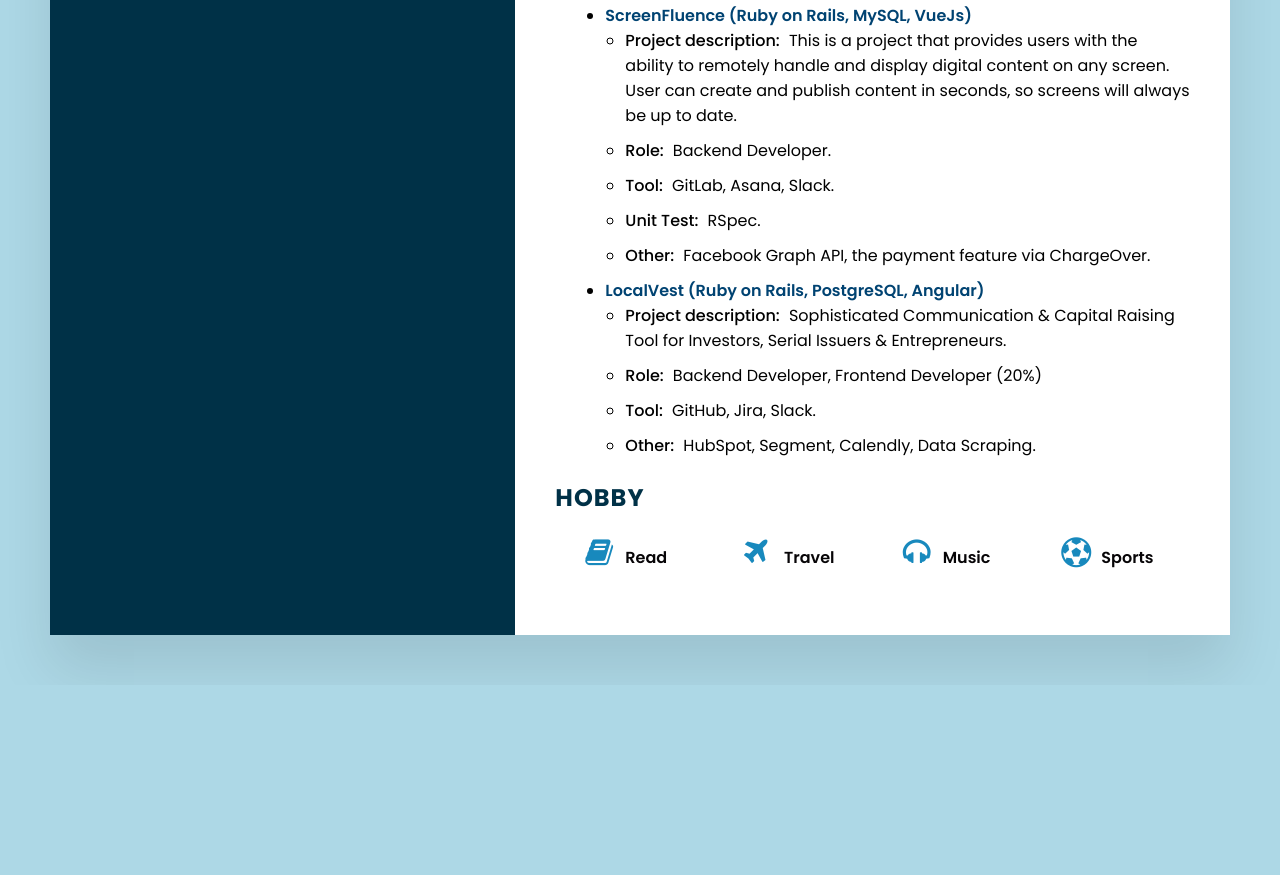
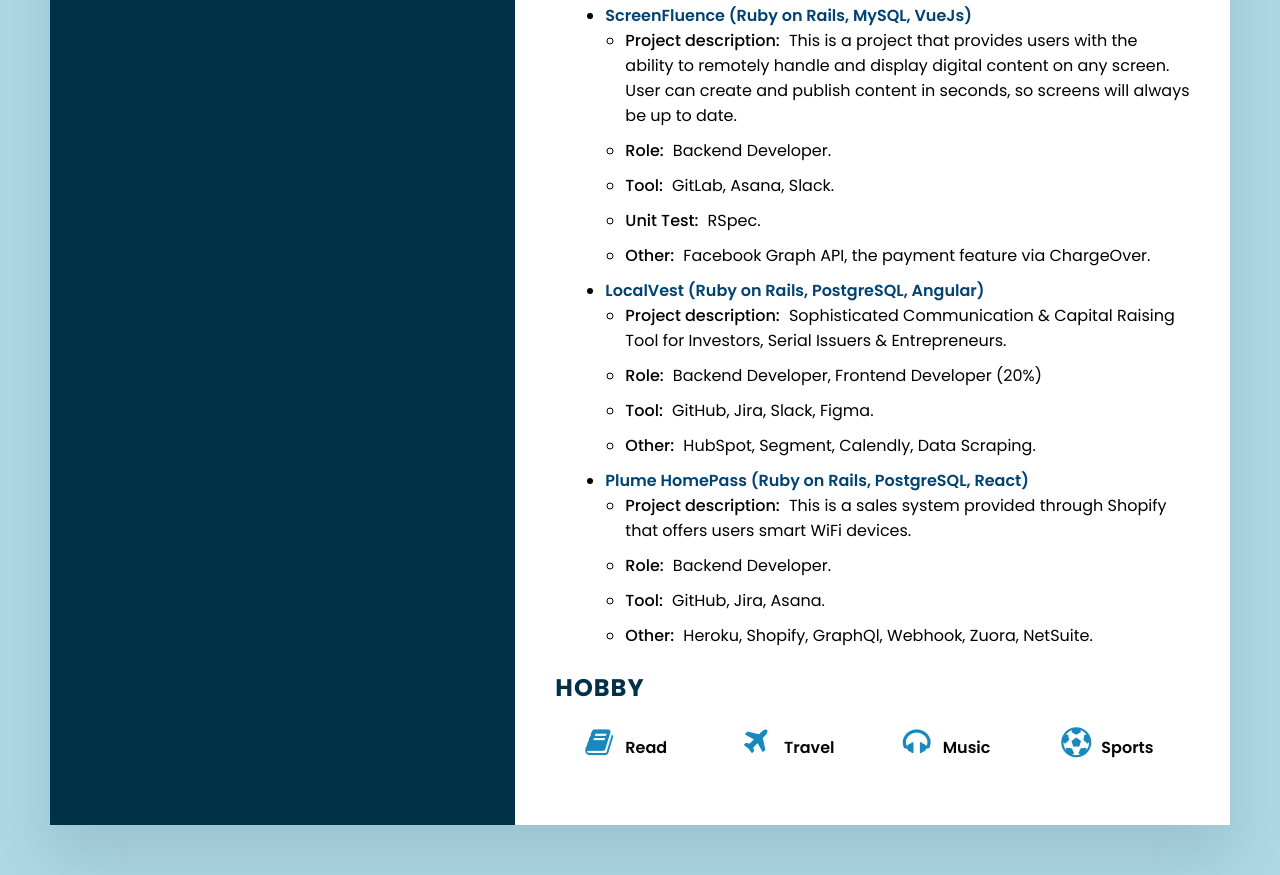
Before and after one commit to huucuongvn/huucuongvn.github.io, a plain HTML site: page index.html in a window 1280 px wide. Shown: the part 1322-2197 px from the top of the page. Before the commit the page ends 2007 px from the top, so only its background shows below. Drawn offline with Linux system fonts and the light colour scheme.

Commit message:
update project

```diff
--- a/index.html
+++ b/index.html
@@ -246,10 +246,28 @@
                                             <span class="description">Role: </span>Backend Developer, Frontend Developer (20%)
                                         </li>
                                         <li>
-                                            <span class="description">Tool: </span>GitHub, Jira, Slack.
+                                            <span class="description">Tool: </span>GitHub, Jira, Slack, Figma.
                                         </li>
                                         <li>
                                             <span class="description">Other: </span>HubSpot, Segment, Calendly, Data Scraping.
+                                        </li>
+                                    </ul>
+
+                                </li>
+                                <li>
+                                    <a href="https://www.plume.com/" target="_blank">Plume HomePass (Ruby on Rails, PostgreSQL, React)</a>
+                                    <ul class="desc">
+                                        <li>
+                                            <span class="description">Project description: </span>This is a sales system provided through Shopify that offers users smart WiFi devices.
+                                        </li>
+                                        <li>
+                                            <span class="description">Role: </span>Backend Developer.
+                                        </li>
+                                        <li>
+                                            <span class="description">Tool: </span>GitHub, Jira, Asana.
+                                        </li>
+                                        <li>
+                                            <span class="description">Other: </span>Heroku, Shopify, GraphQl, Webhook, Zuora, NetSuite.
                                         </li>
                                     </ul>
 
```
Also changed, not shown: style.css (+0 -56 lines).
